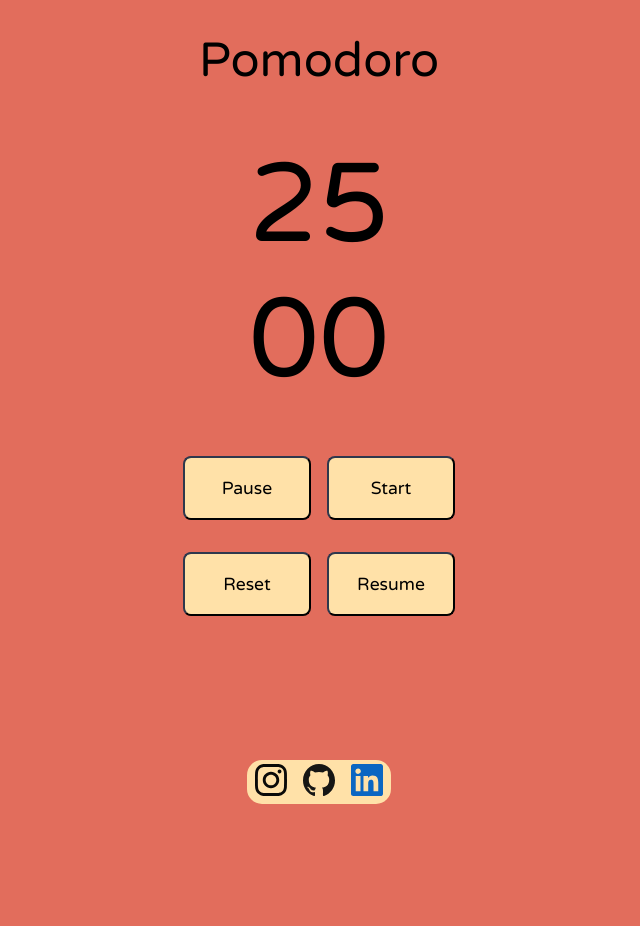
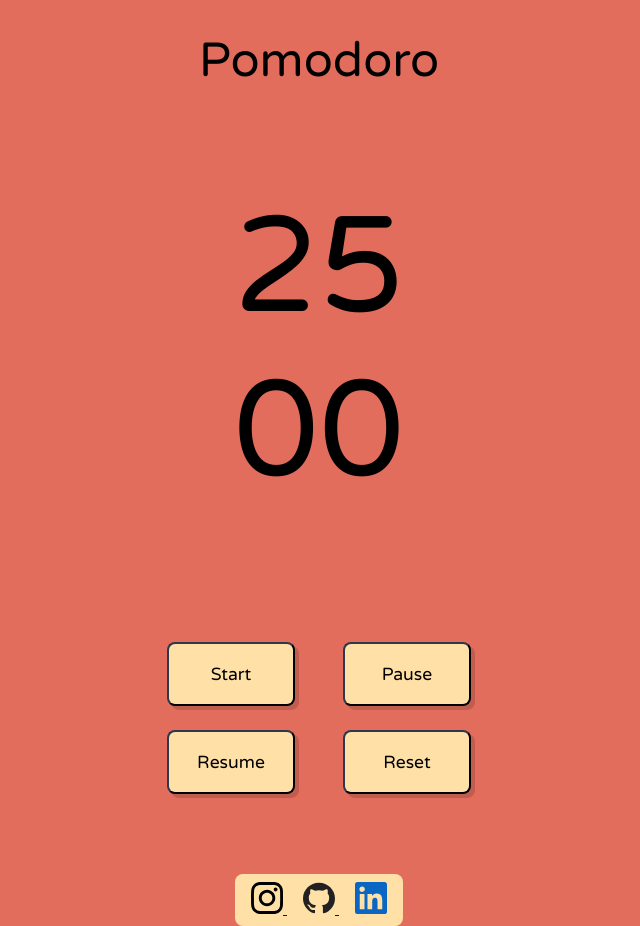
Before and after one commit to renan-leonel/app_ideas, a plain HTML site: page pomodoro/index.html in a window 1280 px wide. Shown: the whole page, without its empty margins (321-961 px from the left). Before the commit the page ends 836 px from the top, so only its background shows below. Drawn offline with Linux system fonts and the light colour scheme.

Commit message:
css fixes

```diff
--- a/pomodoro/index.css
+++ b/pomodoro/index.css
@@ -5,14 +5,18 @@
 
 body{
     background-color: #e26d5c;
-    overflow: hidden;
+}
+
+#container{
+    height: 100vh;
+    width: 100vw;
+    display: flex;
+    flex-direction: column;
+    align-items: center;
 }
 
 #container h1{
-    display: flex;
-    justify-content: center;
-    margin: 2rem 0;
-
+    margin-top: 2rem;
     font-size: 3rem;
     font-weight: 400;
     font-family: 'Varela Round', sans-serif;
@@ -22,58 +26,40 @@ body{
 #timer{
     display: flex;
     flex-direction: column;
-    align-items: center;
-    justify-content: center;
-    font-size: 7rem;
-    margin-top: 3rem;
+
+    font-size: 8.5rem;
+    margin: 6rem 0 8rem 0;
     font-family: 'Varela Round', sans-serif;
 }
 
 #buttons{
-    margin-top: 3rem; /* seta margem do contador */
-    width: 100%;
     display: grid;
-    grid-template-columns: 1fr 1fr; /* cria duas colunas */
-    gap: 2rem; /* coloca um espaço entre as colunas */
+    grid-template-columns: 2fr 2fr;
+    row-gap: 1.5rem;
+    column-gap: 3rem;
 }
 
 #buttons button{
+    width: 8rem;
+    height: 4rem;
+    margin-left: auto;
+
+    border-radius: 0.5rem;
+    border-color: #2e384d;
+    box-shadow: 0.25rem 0.25rem rgba(0, 0, 0, 0.15);
+
     background-color: #ffe1a8;
-    font-family: 'Varela Round', sans-serif;
-    font-size: 1.1rem;
+    font: 1.1rem 'Varela Round', sans-serif;
     color: black;
     cursor: pointer;
 }
 
-#buttons #start, #buttons #pause, #buttons #resume, #buttons #reset {
-    align-self: center;
-    justify-self: center;
-    width: 8rem;
-    height: 4rem;
-    border-radius: 8px;
-    border-color: #2e384d;
-    box-shadow: rgba(0, 0, 0, 0.05);
-}
+#social{
+    border-radius: 0.5rem;
+    padding: 0.5rem;
+    margin-top: 5rem;
 
-
-/* estilizações pra centralizar os botões no display grid, único jeito que consegui */
-#buttons #start, #buttons #resume {
-    transform: translateX(25rem); /* move horizontalmente */
-}
-
-#buttons #pause, #buttons #reset {
-    transform: translateX(-25rem); /* move horizontalmente */
-}
-
-#social{
-    height: 5.5vh;
-    width: 9rem;
-    margin: 9rem auto 2rem auto;
-    border-radius: 15px;
     background-color: #ffe1a8;
-    display: flex;
-    justify-content: center;
-    align-items: center;
 }
 
 #social a{
@@ -84,9 +70,7 @@ body{
     width: 2rem;
 }
 
-
 /* animações dos botões */
-
 #buttons .anim:hover{
     background-color: #c5c4c4;
     transition: 300ms;
--- a/pomodoro/index.html
+++ b/pomodoro/index.html
@@ -26,10 +26,10 @@
 
         <footer id="social">
                 <a href="https://www.instagram.com/renanleonel_/?hl=pt-br">
-                    <img src="./images/instagram-icon.svg" alt="Instagram">
+                    <img src="./images/instagram.svg" alt="Instagram">
                 </a>
                 <a href="https://github.com/renan-leonel/app_ideas/tree/main/pomodoro">
-                    <img src="./images/github-icon.svg" alt="GitHub">
+                    <img src="./images/github.svg" alt="GitHub">
                 </a>
                 <a href="https://www.linkedin.com/in/renanleonel/">
                     <img src="./images/linkedin-icon.svg" alt="LinkedIn">
```
Also changed, not shown: pomodoro/images/github-icon.svg (deleted), pomodoro/images/github.svg (added), pomodoro/images/instagram-icon.svg (deleted), pomodoro/images/instagram.svg (added).
